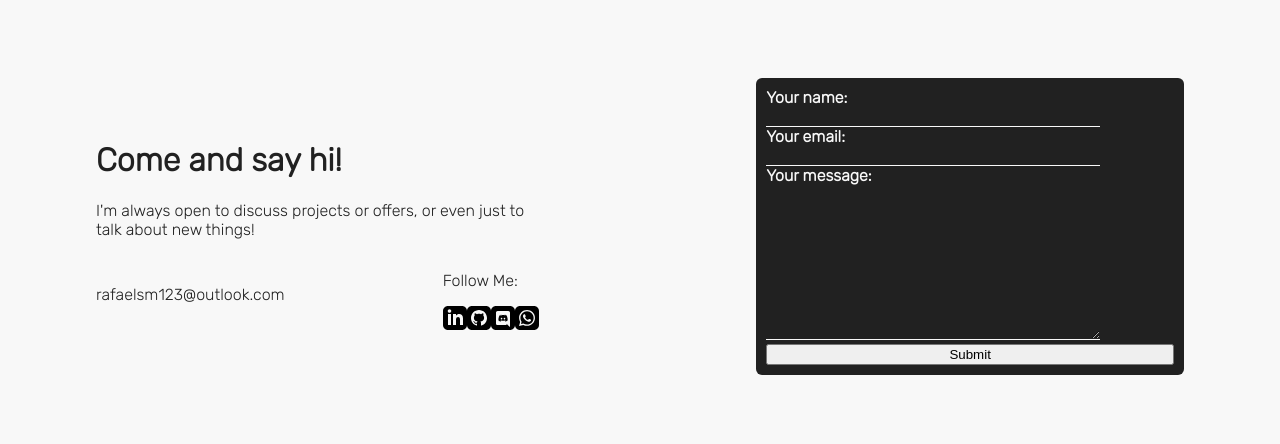
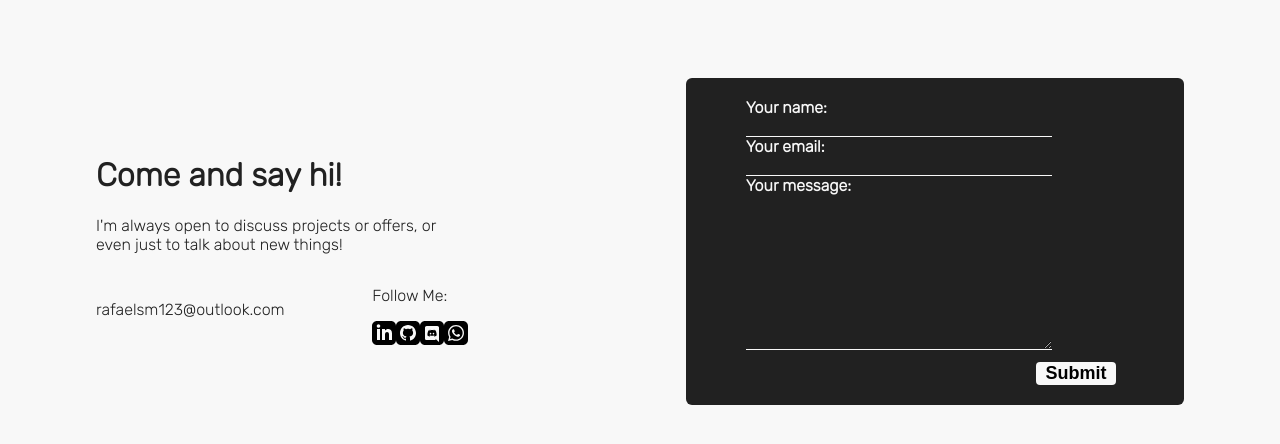
Before and after one commit to RafaelSampaioMoura/portfolio, a React (Vite) app in the folder personal-portfolio/: page /contact in a window 1280 px wide. Shown: the top 444 px of the page. Built offline with nearby package versions, Linux system fonts and the light colour scheme.

Commit message:
mail form styled

```diff
--- a/personal-portfolio/src/contact/MailForm.jsx
+++ b/personal-portfolio/src/contact/MailForm.jsx
@@ -20,7 +20,7 @@ function MailForm() {
         Your message: <br />
         <textarea name="message" id="message" cols="30" rows="10"></textarea>
       </label>
-      <button>Submit</button>
+      <button type="button" className="submit-btn">Submit</button>
     </form>
   );
 }
--- a/personal-portfolio/src/index.css
+++ b/personal-portfolio/src/index.css
@@ -129,7 +129,6 @@ input, textarea {
   border: none;
   border-bottom: #f8f8f8 solid 1px;
   width: 80%;
-  padding-left: 6px;
 }
 
 .mail-form {
@@ -137,8 +136,26 @@ input, textarea {
   flex-direction: column;
   background-color: #212121;
   color: #f8f8f8;
-  width: 50%;
-  padding: 10px;
+  width: 600px;
+  padding: 20px 60px 20px 60px;
   font-weight: 800;
   border-radius: 6px;
 }
+
+.submit-btn {
+  align-self: flex-end;
+  width: 80px;
+  font-size: 18px;
+  background-color: #f8f8f8;
+  border: none;
+  transition: 0.5s;
+  margin: 8px 8px 0 0;
+  border-radius: 4px;
+  font-weight: bold;
+}
+
+.submit-btn:hover {
+  background-color: #212121;
+  color: #f8f8f8;
+  transition: 0.5s;
+}
```
